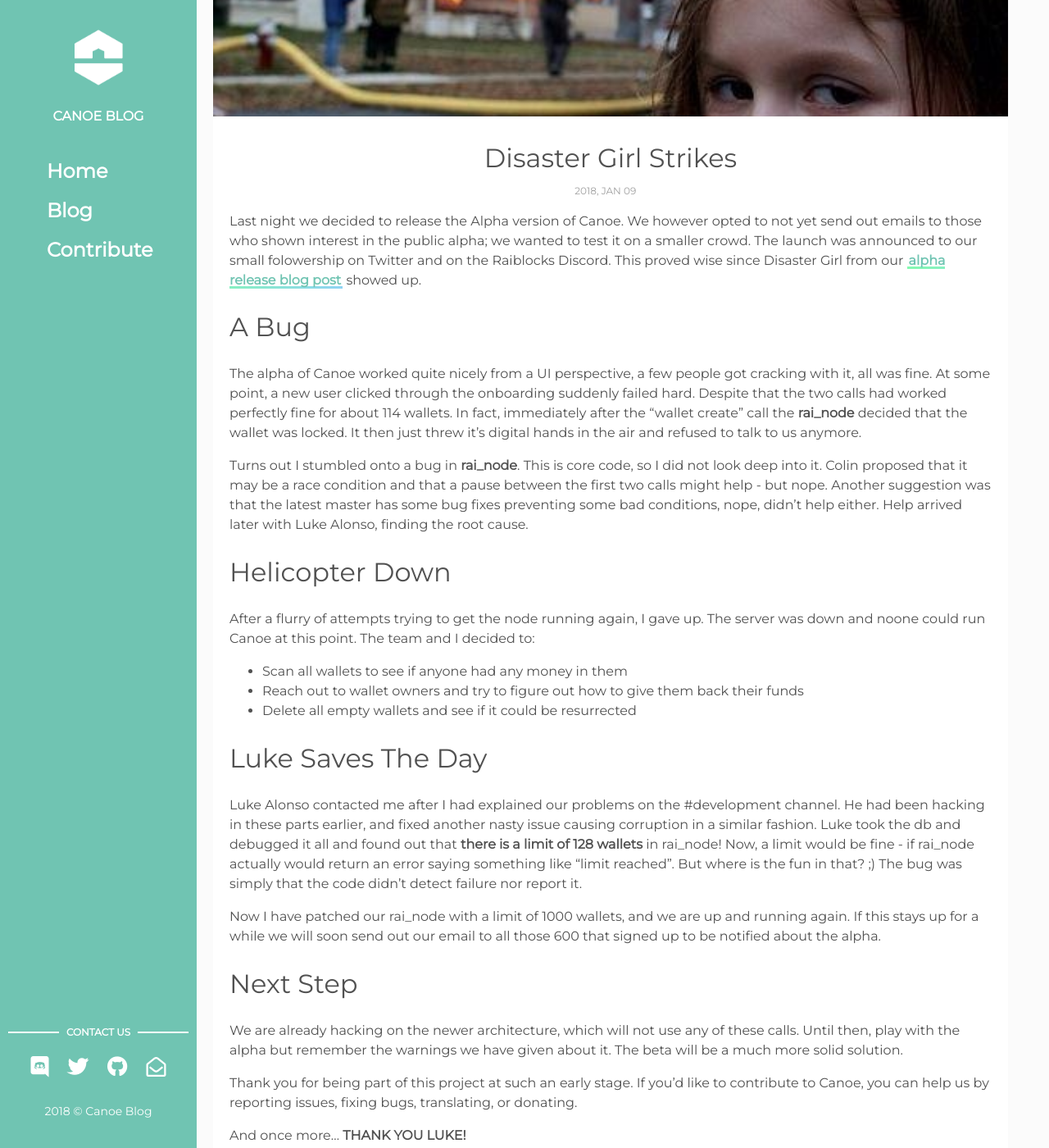
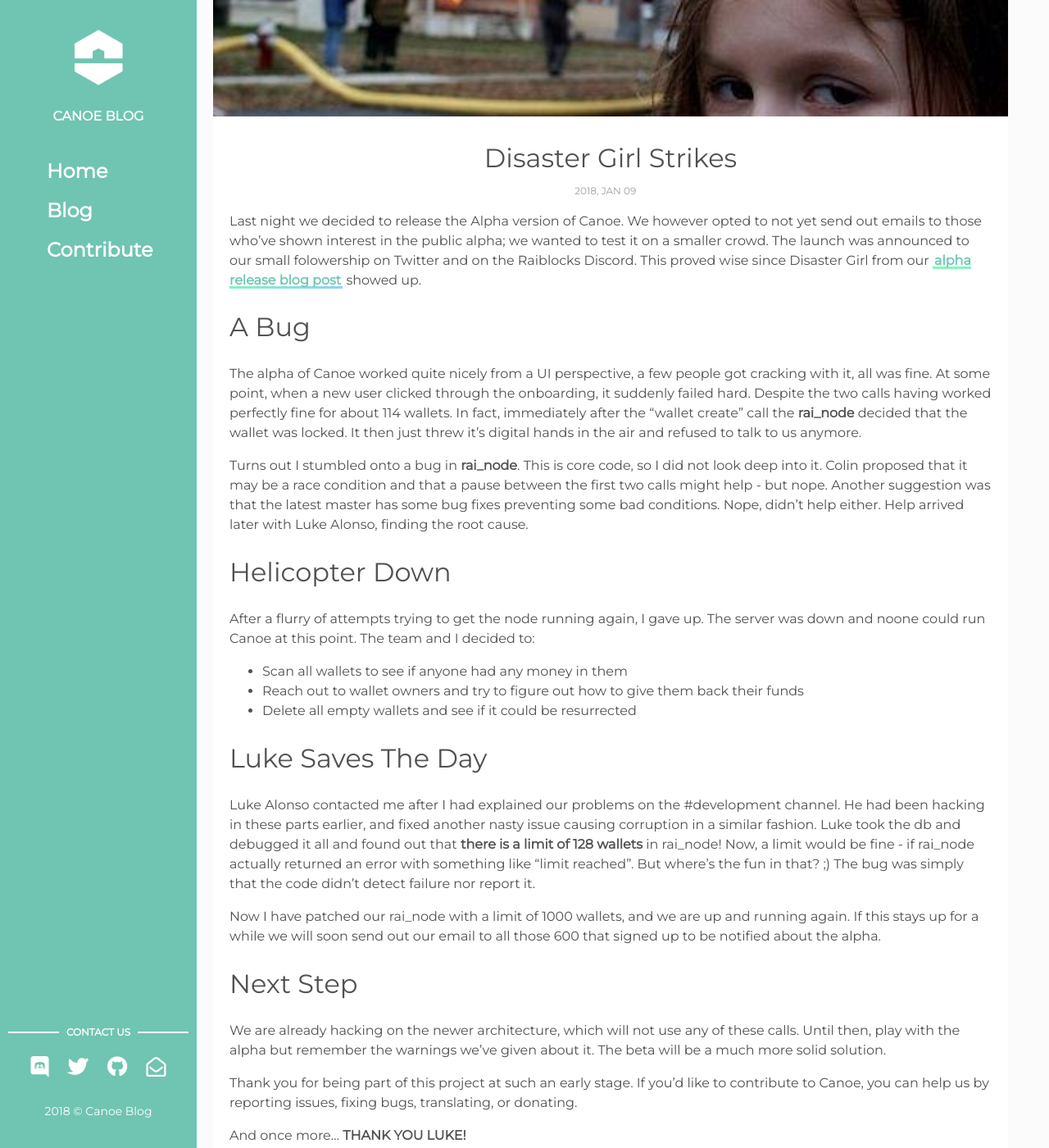
Before and after one commit to getcanoe/website, a Jekyll site: the page built from _posts/2018-01-09-disaster-girl-strikes.markdown, in a window 1280 px wide and 1400 px high, scrolled down 378 px. Shown: the whole window at 82% size. Built offline with Jekyll 4.4.1, drawn with Linux system fonts in a browser that asks for light colours; nearby versions of some CDN libraries.

Commit message:
Update 2018-01-09-disaster-girl-strikes.markdown
words

```diff
--- a/_posts/2018-01-09-disaster-girl-strikes.markdown
+++ b/_posts/2018-01-09-disaster-girl-strikes.markdown
@@ -8,14 +8,14 @@
 tags: [canoe, mobile, launch, alpha] # add tag
 ---
 
-Last night we decided to release the Alpha version of Canoe. We however opted to not yet send out emails to those who shown interest in the public alpha; we wanted to test it on a smaller crowd. The launch was announced to our small folowership on Twitter and on the Raiblocks Discord. This proved wise since Disaster Girl from our [alpha release blog post](https://getcanoe.io/2018/01/08/canoe-first-mobile-wallet-for-raiblocks.html) showed up.
+Last night we decided to release the Alpha version of Canoe. We however opted to not yet send out emails to those who've shown interest in the public alpha; we wanted to test it on a smaller crowd. The launch was announced to our small folowership on Twitter and on the Raiblocks Discord. This proved wise since Disaster Girl from our [alpha release blog post](https://getcanoe.io/2018/01/08/canoe-first-mobile-wallet-for-raiblocks.html) showed up.
 
 <!--more-->
 
 # A Bug
-The alpha of Canoe worked quite nicely from a UI perspective, a few people got cracking with it, all was fine. At some point, a new user clicked through the onboarding suddenly failed hard. Despite that the two calls had worked perfectly fine for about 114 wallets. In fact, immediately after the "wallet create" call the **rai\_node** decided that the wallet was locked. It then just threw it's digital hands in the air and refused to talk to us anymore.
+The alpha of Canoe worked quite nicely from a UI perspective, a few people got cracking with it, all was fine. At some point, when a new user clicked through the onboarding, it suddenly failed hard. Despite the two calls having worked perfectly fine for about 114 wallets. In fact, immediately after the "wallet create" call the **rai\_node** decided that the wallet was locked. It then just threw it's digital hands in the air and refused to talk to us anymore.
 
-Turns out I stumbled onto a bug in **rai\_node**. This is core code, so I did not look deep into it. Colin proposed that it may be a race condition and that a pause between the first two calls might help - but nope. Another suggestion was that the latest master has some bug fixes preventing some bad conditions, nope, didn't help either. Help arrived later with Luke Alonso, finding the root cause.
+Turns out I stumbled onto a bug in **rai\_node**. This is core code, so I did not look deep into it. Colin proposed that it may be a race condition and that a pause between the first two calls might help - but nope. Another suggestion was that the latest master has some bug fixes preventing some bad conditions. Nope, didn't help either. Help arrived later with Luke Alonso, finding the root cause.
 
 # Helicopter Down
 After a flurry of attempts trying to get the node running again, I gave up. The server was down and noone could run Canoe at this point. The team and I decided to:
@@ -25,12 +25,12 @@
 * Delete all empty wallets and see if it could be resurrected
 
 # Luke Saves The Day
-Luke Alonso contacted me after I had explained our problems on the #development channel. He had been hacking in these parts earlier, and fixed another nasty issue causing corruption in a similar fashion. Luke took the db and debugged it all and found out that **there is a limit of 128 wallets** in rai\_node! Now, a limit would be fine - if rai\_node actually would return an error saying something like "limit reached". But where is the fun in that? ;) The bug was simply that the code didn't detect failure nor report it.
+Luke Alonso contacted me after I had explained our problems on the #development channel. He had been hacking in these parts earlier, and fixed another nasty issue causing corruption in a similar fashion. Luke took the db and debugged it all and found out that **there is a limit of 128 wallets** in rai\_node! Now, a limit would be fine - if rai\_node actually returned an error with something like "limit reached". But where's the fun in that? ;) The bug was simply that the code didn't detect failure nor report it.
 
 Now I have patched our rai\_node with a limit of 1000 wallets, and we are up and running again. If this stays up for a while we will soon send out our email to all those 600 that signed up to be notified about the alpha.
 
 # Next Step
-We are already hacking on the newer architecture, which will not use any of these calls. Until then, play with the alpha but remember the warnings we have given about it. The beta will be a much more solid solution.
+We are already hacking on the newer architecture, which will not use any of these calls. Until then, play with the alpha but remember the warnings we've given about it. The beta will be a much more solid solution.
 
 Thank you for being part of this project at such an early stage. If you'd like to contribute to Canoe, you can help us by reporting issues, fixing bugs, translating, or donating.
 
```
